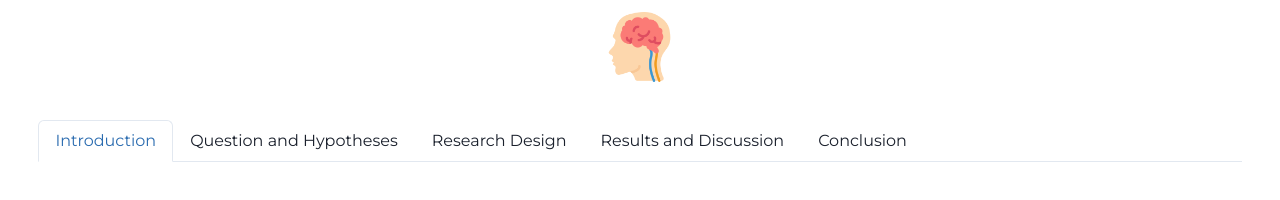
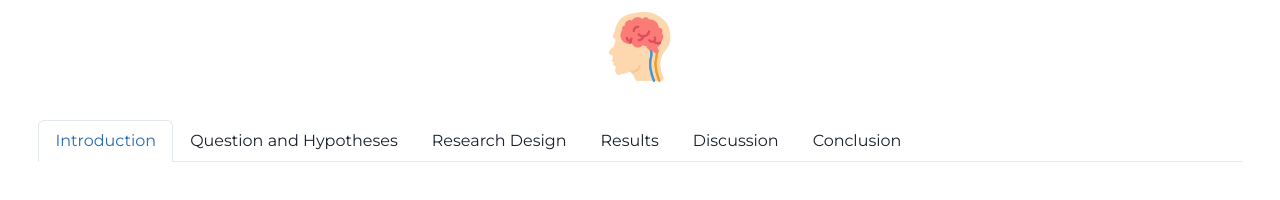
Before and after one commit to myung03/psyc365, a React (Create React App) app: page / in a window 1280 px wide. Shown: the top 200 px of the page. Built offline with nearby package versions, Linux system fonts and the light colour scheme.

Commit message:
separated result cards and added back discussion section

```diff
--- a/package.json
+++ b/package.json
@@ -40,5 +40,8 @@
       "last 1 firefox version",
       "last 1 safari version"
     ]
+  },
+  "devDependencies": {
+    "@babel/plugin-proposal-private-property-in-object": "^7.21.11"
   }
 }
--- a/src/components/export.js
+++ b/src/components/export.js
@@ -6,6 +6,7 @@ import Methods from './methods';
 import Results from './results';
 import Conclusion from './conclusion';
 import Hypotheses from "./hypotheses";
+import Discussion from "./discussion";
 
 export {
     Heading,
@@ -16,4 +17,5 @@ export {
     Conclusion,
     Page,
     Hypotheses,
+    Discussion
 }
--- a/src/components/home.jsx
+++ b/src/components/home.jsx
@@ -1,7 +1,7 @@
 import React, { useState } from 'react'
 import { Heading, Tabs, TabList, TabPanels, Tab, TabPanel } from '@chakra-ui/react'
 import '../styles/Manual.css'
-import { Intro, Methods, Results, Conclusion, Hypotheses } from './export'
+import { Intro, Methods, Results, Conclusion, Hypotheses, Discussion } from './export'
 import brain from '../images/brain.png'
 
 const Home = () => {
@@ -18,8 +18,9 @@ const Home = () => {
         <Tab onClick={() => onPageChange(0)}>Introduction</Tab>
         <Tab onClick={() => onPageChange(1)}>Question and Hypotheses</Tab>
         <Tab onClick={() => onPageChange(2)}>Research Design</Tab>
-        <Tab onClick={() => onPageChange(3)}>Results and Discussion</Tab>
-        <Tab onClick={() => onPageChange(4)}>Conclusion</Tab>
+        <Tab onClick={() => onPageChange(3)}>Results</Tab>
+        <Tab onClick={() => onPageChange(4)}>Discussion</Tab>
+        <Tab onClick={() => onPageChange(5)}>Conclusion</Tab>
       </TabList>
       <TabPanels className="content">
         {/*Each TabPanel contains a component which has manual content */}
@@ -36,6 +37,9 @@ const Home = () => {
         <Results curr={curr}></Results>
         </TabPanel>
         <TabPanel>
+          <Discussion curr={curr}></Discussion>
+        </TabPanel>
+        <TabPanel>
           <Conclusion curr={curr}></Conclusion>
         </TabPanel>
       </TabPanels>
--- a/src/components/results.jsx
+++ b/src/components/results.jsx
@@ -13,7 +13,7 @@ import { table2 } from '../images/export'
 
 const Results = ({curr}) => {
   const [page, setPage] = useState(0);
-  const steps = [1,2]
+  const steps = [1,2,3]
 
   useEffect(() => {
     if (curr !== 0) {
@@ -33,7 +33,6 @@ const Results = ({curr}) => {
   const renderContent = () => {
     if (page === 0) {
       return <>
-
 
         <Heading as='h2' size='lg' textAlign='center' marginTop='30px'>Results</Heading>
 
@@ -71,13 +70,18 @@ const Results = ({curr}) => {
         <Image
           src={figure3}
           alt="Synchrony Levels Visualization"
-          objectFit="fit"
           boxSize="100%"
         />
       </GridItem>
     </Grid>
 
-    {/* figure 4 */}
+        </>
+    } else if (page == 1) {
+
+      return <>
+      <Heading as='h2' size='lg' textAlign='center' marginTop='30px'>Results</Heading>
+
+      {/* figure 4 */}
 
     <Grid
       templateColumns={{ sm: 'repeat(1, 1fr)', md: 'repeat(2, 1fr)' }}
@@ -121,10 +125,14 @@ const Results = ({curr}) => {
       </GridItem>
     </Grid>
 
-    {/* tables */}
 
+      </>
+    } else if (page == 2) {
+      return <>
+      <Heading as='h2' size='lg' textAlign='center' marginTop='30px'>Results</Heading>
 
-      <Grid
+     {/* tables */}
+     <Grid
   alignContent={'center'}
   justifyContent={'center'}
   templateColumns={{ sm: 'repeat(1, 1fr)', md: 'repeat(2, 1fr)' }}
@@ -158,7 +166,7 @@ const Results = ({curr}) => {
   </GridItem>
 </Grid>
 
- {/* table 1 */}
+  {/* table 1 */}
 
   <Grid
       gap={6}
@@ -194,7 +202,7 @@ const Results = ({curr}) => {
       </GridItem>
       </Grid>
 
-      {/* table 2 */}
+  {/* table 2 */}
 
   <Grid
       gap={6}
@@ -230,10 +238,6 @@ const Results = ({curr}) => {
       </GridItem>
       </Grid>
 
-        </>
-    } else if (page == 1) {
-      return <>
-        <Heading as='h2' size='lg' textAlign='center' marginTop='30px'>Discussion</Heading>
       </>
     }
   }
@@ -258,7 +262,7 @@ const Results = ({curr}) => {
         {renderContent()}
         </section>
       {page > 0 && <Button leftIcon={<ArrowBackIcon/>} className='back' onClick={() => setPage(page - 1)}>Back</Button>}
-      {page < 1 && <Button rightIcon={<ArrowForwardIcon/>} className='next' onClick={() => setPage(page + 1)}>Next</Button>}
+      {page < 2 && <Button rightIcon={<ArrowForwardIcon/>} className='next' onClick={() => setPage(page + 1)}>Next</Button>}
     </>
   )
 }
```
Also changed, not shown: src/components/discussion.jsx (added, +16 -0 lines), 1 other file (tests, documents, lock files or other folders).
